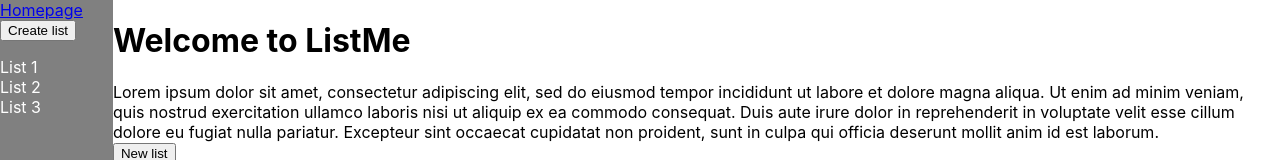
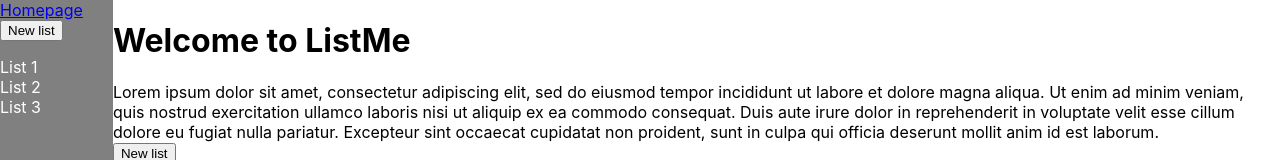
Before and after one commit to purpett/ListMe, a React (Create React App) app: page / in a window 1280 px wide. Shown: the top 160 px of the page. Built offline with nearby package versions, Linux system fonts and the light colour scheme.

Commit message:
fix buttons to open modal from multiple places

```diff
--- a/src/App.js
+++ b/src/App.js
@@ -9,6 +9,7 @@ import './App.css';
 import NewListModal from './NewListModal';
 
 function App() {
+
   // type of lists:
   // [
   //   // A single list object
@@ -26,6 +27,7 @@ function App() {
 
 
   const [lists, setLists] = useState([])
+  const [showNewListModal, setShowNewListModal] = useState(false);
 
   function createList(newList) {
     setLists([...lists, newList])
@@ -102,12 +104,13 @@ function App() {
 
   return (
     <div className="App">
-      <Sidebar />
+      <Sidebar showModal={() => setShowNewListModal(true)} />
       <Routes>
-        <Route path="/" element={<Homepage />} />
+        <Route path="/" element={<Homepage showModal={() => setShowNewListModal(true)} />} />
         <Route path="/list-1" element={<List />} />
         <Route path="*" element={<PageNotFound />} />
       </Routes>
+      <NewListModal isOpen={showNewListModal} onClose={() => setShowNewListModal(false)} />
     </div>
   );
 }
--- a/src/Homepage.js
+++ b/src/Homepage.js
@@ -4,20 +4,20 @@ import './Homepage.css'
 import NewListModal from './NewListModal'
 
 export default function Homepage(props) {
-  const [showNewListModal, setShowNewListModal] = useState(false);
+
 
   return (
     <div>
       <h1>Welcome to ListMe</h1>
       <div>Lorem ipsum dolor sit amet, consectetur adipiscing elit, sed do eiusmod tempor incididunt ut labore et dolore magna aliqua. Ut enim ad minim veniam, quis nostrud exercitation ullamco laboris nisi ut aliquip ex ea commodo consequat. Duis aute irure dolor in reprehenderit in voluptate velit esse cillum dolore eu fugiat nulla pariatur. Excepteur sint occaecat cupidatat non proident, sunt in culpa qui officia deserunt mollit anim id est laborum.</div>
 
-      <button onClick={() => setShowNewListModal(true)}>New list</button>
+      <button onClick={props.showModal}>New list</button>
 
       <div className='placeholder'>
         <img src="" alt="UI preview"></img>
       </div>
 
-      <NewListModal isOpen={showNewListModal} onClose={() => setShowNewListModal(false)} />
+
     </div>
   )
 }
--- a/src/Sidebar.js
+++ b/src/Sidebar.js
@@ -1,12 +1,13 @@
 import { Link } from "react-router-dom"
 import './Sidebar.css'
 import AllLists from './AllLists'
+import NewListModal from './NewListModal'
 
-export default function Sidebar() {
+export default function Sidebar(props) {
   return (
     <nav>
       <Link to='/'>Homepage</Link>
-      <button className="new-list">Create list</button>
+      <button className="new-list" onClick={props.showModal}>New list</button>
       <AllLists />
     </nav>
   )
```
